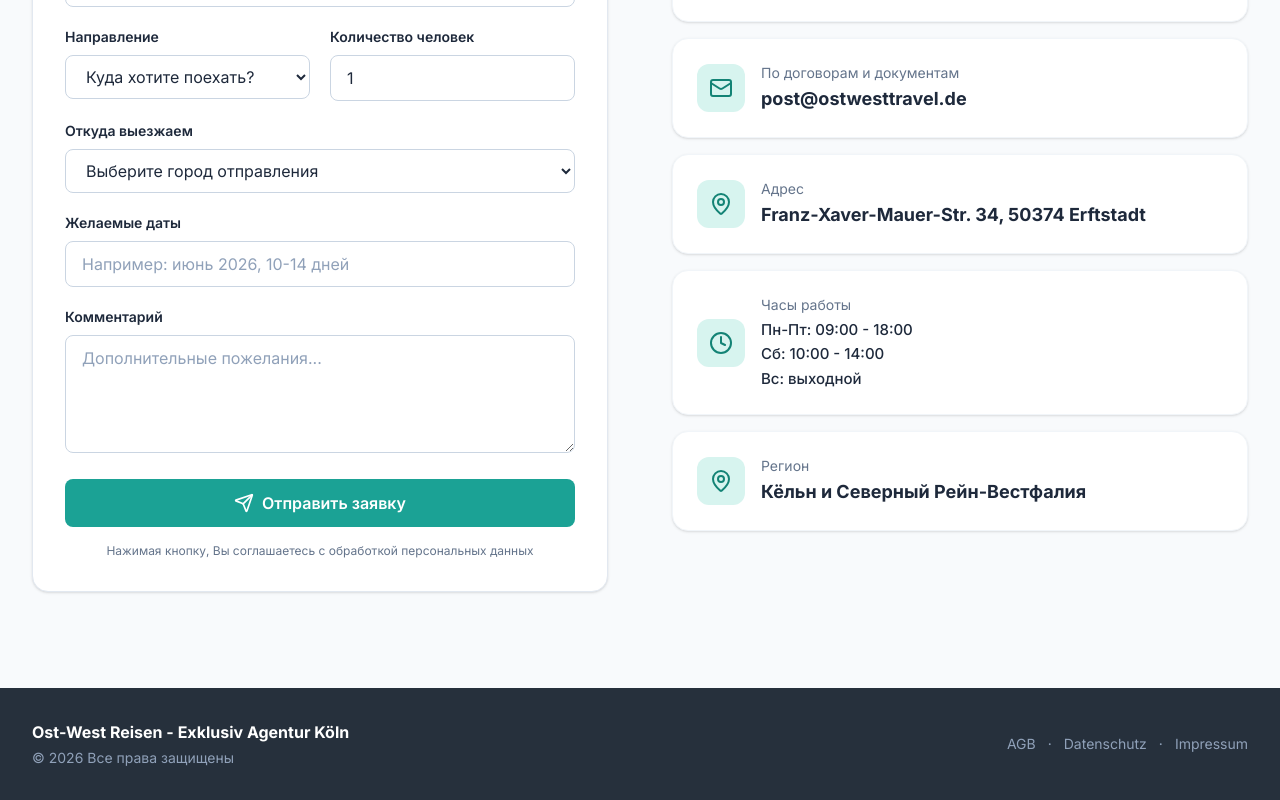
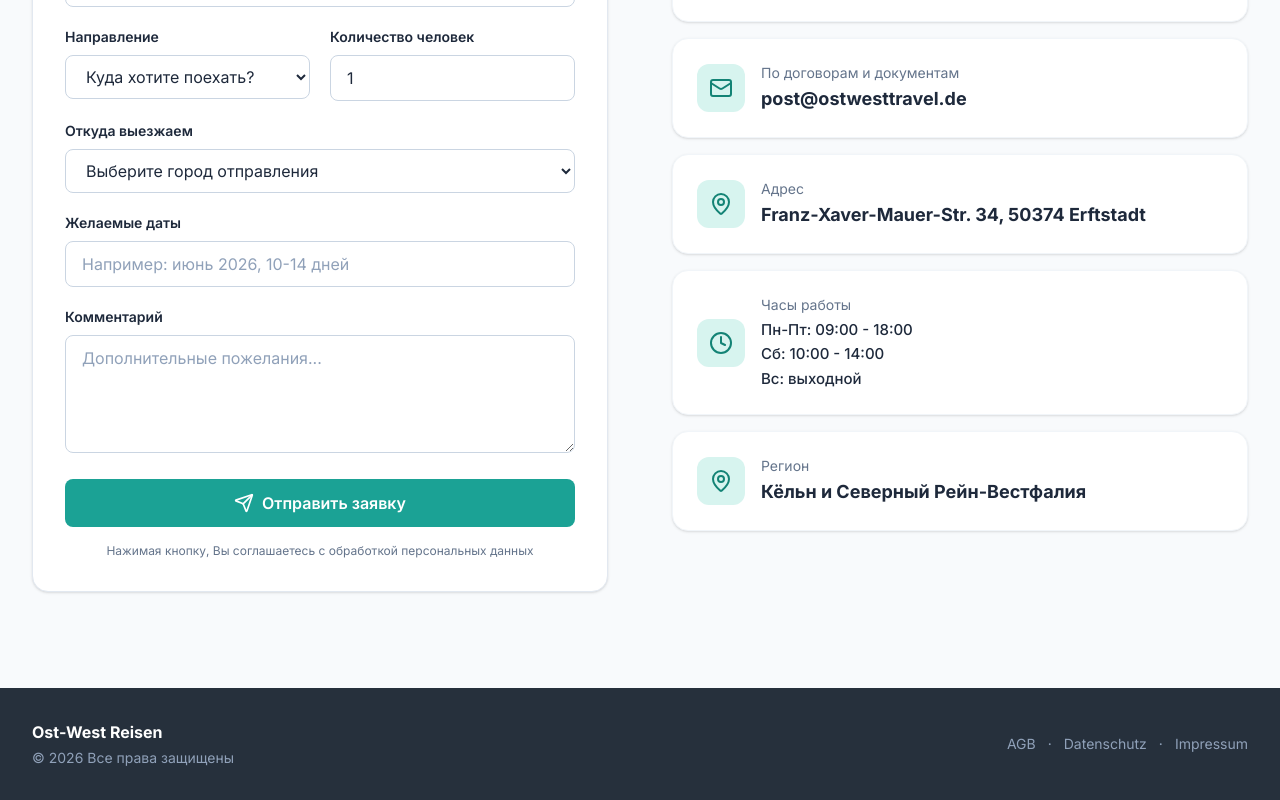
Before and after one commit to chokolate73/ost-west-reisen, a Next.js app: page / in a window 1280 px wide. Shown: the part 7025-7825 px from the top of the page. Built offline with nearby package versions, Linux system fonts and the light colour scheme.

Commit message:
Shorten footer brand to "Ost-West Reisen"
https://claude.ai/code/session_01C248XHzoj2vVH2rRg9pbiA

```diff
--- a/components/Footer.tsx
+++ b/components/Footer.tsx
@@ -10,7 +10,7 @@ export default function Footer() {
       <div className="mx-auto flex max-w-7xl flex-col gap-6 px-4 py-8 sm:px-6 md:flex-row md:items-center md:justify-between lg:px-8">
         <div>
           <p className="font-sans font-bold text-white">
-            Ost-West Reisen - Exklusiv Agentur Köln
+            Ost-West Reisen
           </p>
           <p className="mt-1 text-sm text-slate-400">
             © {new Date().getFullYear()} Все права защищены
```
